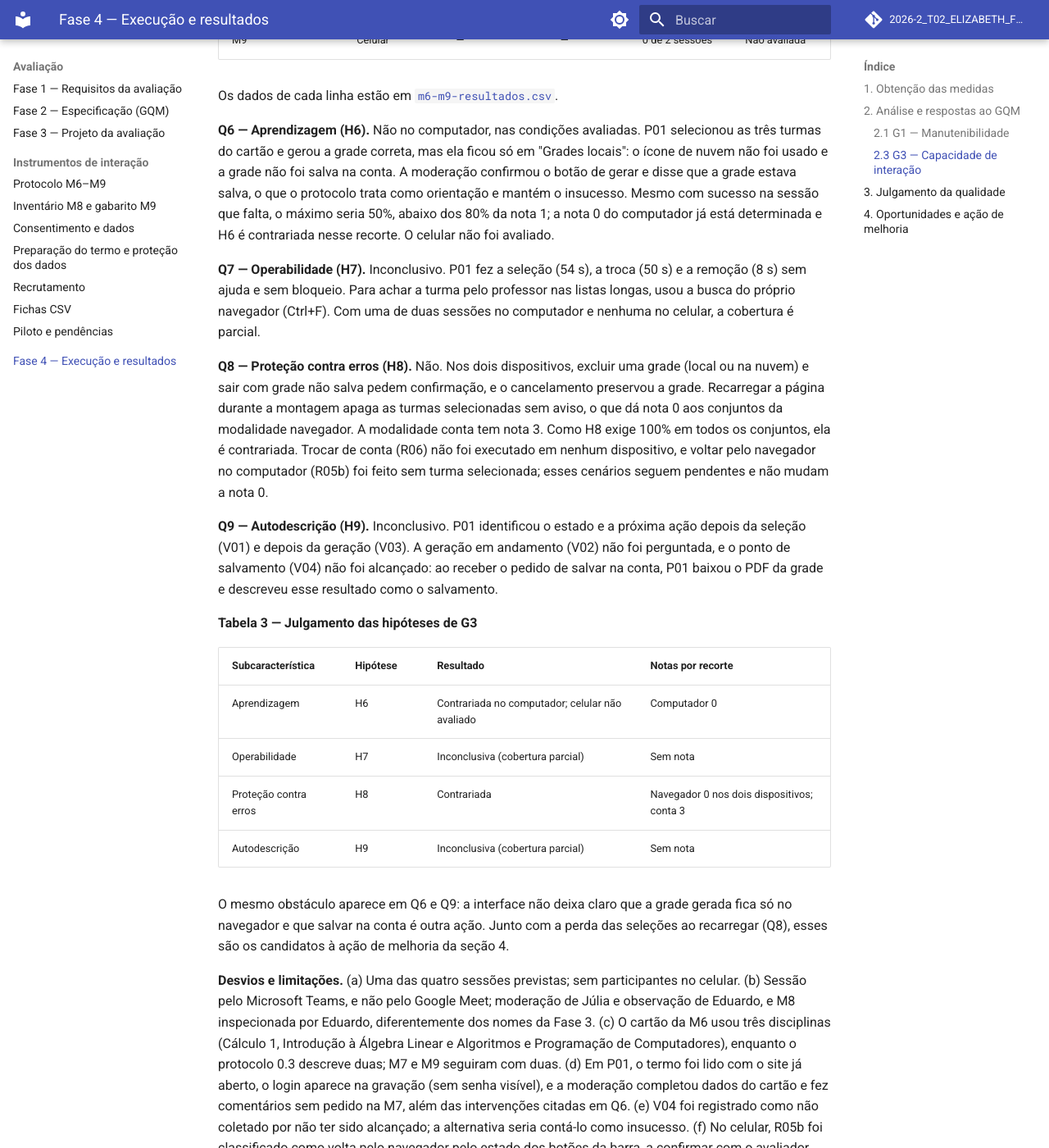
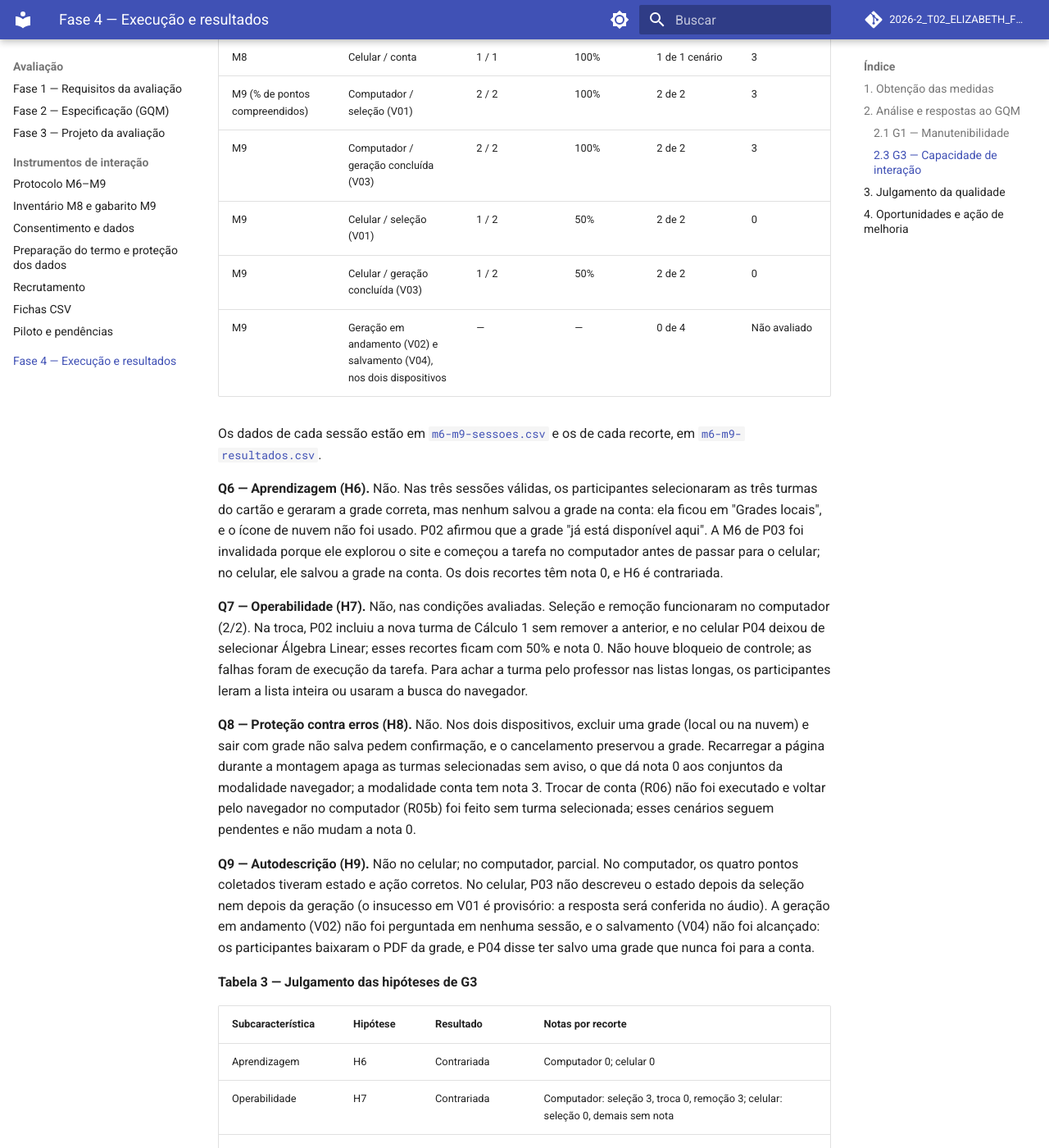
Before and after one commit to FCTE-Qualidade-de-Software-1/2026-2_T02_ELIZABETH_FRIEDMAN, an MkDocs documentation site: the page built from docs/fase-4.md, in a window 1280 px wide and 1400 px high, scrolled down 4953 px. Shown: the whole window at 82% size. Built offline with MkDocs 1.6.1 and Material for MkDocs 9.7.7, drawn with Linux system fonts in a browser that asks for light colours; comment, search, counter and statistics services are not loaded; some of the changed text lies outside the part shown.

Commit message:
docs(fase-4): inclui as sessões P02 a P04 nos resultados de G3

```diff
--- a/docs/fase-4.md
+++ b/docs/fase-4.md
@@ -18,7 +18,7 @@ Dados de participantes: anonimizar e descrever as condições de acesso (premiss
 | M1.2 — Analisabilidade | 15/11/2026 | Kaleb | [blocos do Radon](avaliacao/dados/g1/m1-2-radon-blocos.json), [blocos do ESLint](avaliacao/dados/g1/m1-2-eslint-blocos.json), [maiores CC por recorte](avaliacao/dados/g1/m1-2-maximos-cc.json); pacote completo em [`formal/estatica/`](https://github.com/FCTE-Qualidade-de-Software-1/2026-2_T02_ELIZABETH_FRIEDMAN/tree/main/avaliacao/manutenibilidade/evidencias/formal/estatica) | [Roteiro de M1.2](https://github.com/FCTE-Qualidade-de-Software-1/2026-2_T02_ELIZABETH_FRIEDMAN/blob/main/avaliacao/manutenibilidade/README.md#m12--complexidade-ciclomática), [`coletar.py`](https://github.com/FCTE-Qualidade-de-Software-1/2026-2_T02_ELIZABETH_FRIEDMAN/blob/main/avaliacao/manutenibilidade/coletar.py) e [resultados](avaliacao/dados/g1/m1-1-m1-2-resultados.csv) |
 | M1.3 — Modificabilidade | 12/11/2026 | Joaquim  | [Patches de C1 e C2](https://github.com/FCTE-Qualidade-de-Software-1/2026-2_T02_ELIZABETH_FRIEDMAN/tree/main/avaliacao/manutenibilidade/evidencias/M1.3) e [verificação a posteriori](https://github.com/FCTE-Qualidade-de-Software-1/2026-2_T02_ELIZABETH_FRIEDMAN/tree/main/avaliacao/manutenibilidade/evidencias/M1.3/verificacao-a-posteriori) (relatório e logs) | [Roteiro de M1.3](https://github.com/FCTE-Qualidade-de-Software-1/2026-2_T02_ELIZABETH_FRIEDMAN/blob/main/avaliacao/manutenibilidade/README.md#m13--mudanças-controladas) e [relatório da verificação](https://github.com/FCTE-Qualidade-de-Software-1/2026-2_T02_ELIZABETH_FRIEDMAN/tree/main/avaliacao/manutenibilidade/evidencias/M1.3/verificacao-a-posteriori/RELATORIO.md) |
 | M1.4 — Testabilidade | 15/11/2026 | Kaleb | [`coverage.json`](avaliacao/dados/g1/m1-4-coverage.json), [auditoria do inventário](avaliacao/dados/g1/m1-4-auditoria-inventario.json), [ambiente](avaliacao/dados/g1/m1-4-ambiente.txt); log e demais arquivos em [`formal/M1.4/`](https://github.com/FCTE-Qualidade-de-Software-1/2026-2_T02_ELIZABETH_FRIEDMAN/tree/main/avaliacao/manutenibilidade/evidencias/formal/M1.4/execucao-docker) | [Roteiro de M1.4](https://github.com/FCTE-Qualidade-de-Software-1/2026-2_T02_ELIZABETH_FRIEDMAN/blob/main/avaliacao/manutenibilidade/README.md#m14--cobertura-de-linhas), [`cobertura.sh`](https://github.com/FCTE-Qualidade-de-Software-1/2026-2_T02_ELIZABETH_FRIEDMAN/blob/main/avaliacao/manutenibilidade/cobertura.sh), [`resumir_cobertura.py`](https://github.com/FCTE-Qualidade-de-Software-1/2026-2_T02_ELIZABETH_FRIEDMAN/blob/main/avaliacao/manutenibilidade/resumir_cobertura.py) e [resultados](avaliacao/dados/g1/m1-4-resultados.csv) |
-| M6, M7 e M9 — Interação (sessão P01) | 15/11/2026 | Júlia (moderadora) e Eduardo (observador) | [`m6-m9-p01.csv`](avaliacao/dados/g3/m6-m9-p01.csv); vídeo e transcrição em acesso restrito, citados pelo código e pelo tempo do vídeo | [Protocolo 0.3](avaliacao-interacao/protocolo.md), [instrumentos](avaliacao-interacao/instrumentos.md) e [resultados por recorte](avaliacao/dados/g3/m6-m9-resultados.csv) |
+| M6, M7 e M9 — Interação (sessões P01 a P04) | 15/11/2026 | Júlia (moderadora) e Eduardo (observador) | [`m6-m9-sessoes.csv`](avaliacao/dados/g3/m6-m9-sessoes.csv); vídeos e transcrições em acesso restrito, citados pelo código e pelo tempo do vídeo | [Protocolo 0.3](avaliacao-interacao/protocolo.md), [instrumentos](avaliacao-interacao/instrumentos.md) e [resultados por recorte](avaliacao/dados/g3/m6-m9-resultados.csv) |
 | M8 — Proteção contra perda | 16/11/2026 | Eduardo | [`m8-inventario.csv`](avaliacao/dados/g3/m8-inventario.csv), [`m8-observacoes.csv`](avaliacao/dados/g3/m8-observacoes.csv) e [capturas](https://github.com/FCTE-Qualidade-de-Software-1/2026-2_T02_ELIZABETH_FRIEDMAN/tree/main/docs/avaliacao/dados/g3/m8-capturas) de antes, aviso e depois | [Instrumentos, seção 1](avaliacao-interacao/instrumentos.md#1-inventario-m8) e [resultados por recorte](avaliacao/dados/g3/m6-m9-resultados.csv) |
 
 ## 2. Análise e respostas ao GQM
@@ -133,84 +133,96 @@ executada em contêineres `linux/amd64` emulados em um computador com Apple Sili
 ### 2.3 G3 — Capacidade de interação
 
 Coleta no site público, na versão `3d399e7` (último commit e último *deployment* conferidos
-em 15/11 e 16/11/2026), conforme o [protocolo 0.3](avaliacao-interacao/protocolo.md). Houve
-uma sessão com participante (P01, computador, 15/11) e a inspeção de M8 nos dois
-dispositivos (16/11). A segunda sessão no computador e as duas no celular não foram feitas.
-Pela [Fase 2, seção 4.4](fase-2.md#44-regras-de-aplicacao-e-julgamento-de-interacao-m6m9),
-os resultados aparecem com a cobertura indicada e sem nota consolidada; um recorte com nota
-0 já determinada contraria a hipótese.
+em 15/11 e 16/11/2026), conforme o [protocolo 0.3](avaliacao-interacao/protocolo.md). Foram
+feitas as quatro sessões previstas em 15/11/2026: P01 e P02 no computador, P03 e P04 no
+celular. A inspeção de M8 foi feita nos dois dispositivos em 16/11. Cada recorte foi julgado
+pela [Fase 2, seção 4.4](fase-2.md#44-regras-de-aplicacao-e-julgamento-de-interacao-m6m9):
+recortes sem cobertura completa ficam sem nota, exceto quando a nota 0 já está determinada.
 
 **Tabela 2 — Resultados de G3 por métrica e recorte**
 
 | Métrica | Recorte | Numerador / denominador | Valor | Cobertura | Nota |
 |---------|---------|-------------------------|-------|-----------|------|
-| M6 (% de sucesso no primeiro uso) | Computador / conta | 0 / 1 | 0% | 1 de 2 sessões | 0 (máximo possível: 50%) |
-| M6 | Celular | — | — | 0 de 2 sessões | Não avaliada |
-| M7 (% de sucesso independente) | Computador / seleção | 1 / 1 | 100% | 1 de 2 sessões | Sem nota |
-| M7 | Computador / troca | 1 / 1 | 100% | 1 de 2 sessões | Sem nota |
-| M7 | Computador / remoção | 1 / 1 | 100% | 1 de 2 sessões | Sem nota |
-| M7 | Celular | — | — | 0 de 2 sessões | Não avaliada |
+| M6 (% de sucesso no primeiro uso) | Computador / conta | 0 / 2 | 0% | 2 de 2 sessões | 0 |
+| M6 | Celular / conta | 0 / 1 | 0% | 1 de 2 sessões (P03 inválida) | 0 (máximo possível: 50%) |
+| M7 (% de sucesso independente) | Computador / seleção | 2 / 2 | 100% | 2 de 2 | 3 |
+| M7 | Computador / troca | 1 / 2 | 50% | 2 de 2 | 0 |
+| M7 | Computador / remoção | 2 / 2 | 100% | 2 de 2 | 3 |
+| M7 | Celular / seleção | 1 / 2 | 50% | 2 de 2 | 0 |
+| M7 | Celular / troca | 1 / 1 | 100% | 1 de 2 (P04 inválida) | Sem nota |
+| M7 | Celular / remoção | 1 / 1 | 100% | 1 de 2 (P04 inválida) | Sem nota |
 | M8 (% de cenários protegidos) | Computador / navegador | 3 / 4 | 75% | 4 de 6 cenários | 0 |
 | M8 | Computador / conta | 1 / 1 | 100% | 1 de 1 cenário | 3 |
 | M8 | Celular / navegador | 4 / 5 | 80% | 5 de 6 cenários | 0 |
 | M8 | Celular / conta | 1 / 1 | 100% | 1 de 1 cenário | 3 |
-| M9 (% de pontos compreendidos) | Computador / V01 e V03 | 2 / 2 | 100% | 2 de 4 pontos, 1 de 2 sessões | Sem nota |
-| M9 | Celular | — | — | 0 de 2 sessões | Não avaliada |
+| M9 (% de pontos compreendidos) | Computador / seleção (V01) | 2 / 2 | 100% | 2 de 2 | 3 |
+| M9 | Computador / geração concluída (V03) | 2 / 2 | 100% | 2 de 2 | 3 |
+| M9 | Celular / seleção (V01) | 1 / 2 | 50% | 2 de 2 | 0 |
+| M9 | Celular / geração concluída (V03) | 1 / 2 | 50% | 2 de 2 | 0 |
+| M9 | Geração em andamento (V02) e salvamento (V04), nos dois dispositivos | — | — | 0 de 4 | Não avaliado |
 
-Os dados de cada linha estão em [`m6-m9-resultados.csv`](avaliacao/dados/g3/m6-m9-resultados.csv).
+Os dados de cada sessão estão em [`m6-m9-sessoes.csv`](avaliacao/dados/g3/m6-m9-sessoes.csv)
+e os de cada recorte, em [`m6-m9-resultados.csv`](avaliacao/dados/g3/m6-m9-resultados.csv).
 
-**Q6 — Aprendizagem (H6).** Não no computador, nas condições avaliadas. P01 selecionou as três
-turmas do cartão e gerou a grade correta, mas ela ficou só em "Grades locais": o ícone de
-nuvem não foi usado e a grade não foi salva na conta. A moderação confirmou o botão de gerar e
-disse que a grade estava salva, o que o protocolo trata como orientação e mantém o insucesso.
-Mesmo com sucesso na sessão que falta, o máximo seria 50%, abaixo dos 80% da nota 1; a nota 0
-do computador já está determinada e H6 é contrariada nesse recorte. O celular não foi avaliado.
+**Q6 — Aprendizagem (H6).** Não. Nas três sessões válidas, os participantes selecionaram as
+três turmas do cartão e geraram a grade correta, mas nenhum salvou a grade na conta: ela ficou
+em "Grades locais", e o ícone de nuvem não foi usado. P02 afirmou que a grade "já está
+disponível aqui". A M6 de P03 foi invalidada porque ele explorou o site e começou a tarefa no
+computador antes de passar para o celular; no celular, ele salvou a grade na conta. Os dois
+recortes têm nota 0, e H6 é contrariada.
 
-**Q7 — Operabilidade (H7).** Inconclusivo. P01 fez a seleção (54 s), a troca (50 s) e a remoção
-(8 s) sem ajuda e sem bloqueio. Para achar a turma pelo professor nas listas longas, usou a
-busca do próprio navegador (Ctrl+F). Com uma de duas sessões no computador e nenhuma no
-celular, a cobertura é parcial.
+**Q7 — Operabilidade (H7).** Não, nas condições avaliadas. Seleção e remoção funcionaram no
+computador (2/2). Na troca, P02 incluiu a nova turma de Cálculo 1 sem remover a anterior, e no
+celular P04 deixou de selecionar Álgebra Linear; esses recortes ficam com 50% e nota 0. Não
+houve bloqueio de controle; as falhas foram de execução da tarefa. Para achar a turma pelo
+professor nas listas longas, os participantes leram a lista inteira ou usaram a busca do
+navegador.
 
 **Q8 — Proteção contra erros (H8).** Não. Nos dois dispositivos, excluir uma grade (local ou na
 nuvem) e sair com grade não salva pedem confirmação, e o cancelamento preservou a grade.
 Recarregar a página durante a montagem apaga as turmas selecionadas sem aviso, o que dá nota
-0 aos conjuntos da modalidade navegador. A modalidade conta tem nota 3. Como H8 exige 100% em
-todos os conjuntos, ela é contrariada. Trocar de conta (R06) não foi executado em nenhum
-dispositivo, e voltar pelo navegador no computador (R05b) foi feito sem turma selecionada;
-esses cenários seguem pendentes e não mudam a nota 0.
+0 aos conjuntos da modalidade navegador; a modalidade conta tem nota 3. Trocar de conta (R06)
+não foi executado e voltar pelo navegador no computador (R05b) foi feito sem turma
+selecionada; esses cenários seguem pendentes e não mudam a nota 0.
 
-**Q9 — Autodescrição (H9).** Inconclusivo. P01 identificou o estado e a próxima ação depois da
-seleção (V01) e depois da geração (V03). A geração em andamento (V02) não foi perguntada, e o
-ponto de salvamento (V04) não foi alcançado: ao receber o pedido de salvar na conta, P01
-baixou o PDF da grade e descreveu esse resultado como o salvamento.
+**Q9 — Autodescrição (H9).** Não no celular; no computador, parcial. No computador, os quatro
+pontos coletados tiveram estado e ação corretos. No celular, P03 não descreveu o estado depois
+da seleção nem depois da geração (o insucesso em V01 é provisório: a resposta será conferida
+no áudio). A geração em andamento (V02) não foi perguntada em nenhuma sessão, e o salvamento
+(V04) não foi alcançado: os participantes baixaram o PDF da grade, e P04 disse ter salvo uma
+grade que nunca foi para a conta.
 
 **Tabela 3 — Julgamento das hipóteses de G3**
 
 | Subcaracterística | Hipótese | Resultado | Notas por recorte |
 |-------------------|----------|-----------|-------------------|
-| Aprendizagem | H6 | Contrariada no computador; celular não avaliado | Computador 0 |
-| Operabilidade | H7 | Inconclusiva (cobertura parcial) | Sem nota |
+| Aprendizagem | H6 | Contrariada | Computador 0; celular 0 |
+| Operabilidade | H7 | Contrariada | Computador: seleção 3, troca 0, remoção 3; celular: seleção 0, demais sem nota |
 | Proteção contra erros | H8 | Contrariada | Navegador 0 nos dois dispositivos; conta 3 |
-| Autodescrição | H9 | Inconclusiva (cobertura parcial) | Sem nota |
+| Autodescrição | H9 | Contrariada (celular) | Computador V01 e V03 com 3; celular V01 e V03 com 0; V02 e V04 não avaliados |
 
-O mesmo obstáculo aparece em Q6 e Q9: a interface não deixa claro que a grade gerada fica só
-no navegador e que salvar na conta é outra ação. Junto com a perda das seleções ao recarregar
-(Q8), esses são os candidatos à ação de melhoria da seção 4.
+O obstáculo mais frequente é o salvamento: a interface não deixa claro que a grade gerada
+fica só no navegador e que salvar na conta é outra ação. Ele aparece em Q6 e em Q9 e, junto
+com a perda das seleções ao recarregar (Q8), é o principal candidato à ação de melhoria da
+seção 4.
 
-**Desvios e limitações.** (a) Uma das quatro sessões previstas; sem participantes no celular.
-(b) Sessão pelo Microsoft Teams, e não pelo Google Meet; moderação de Júlia e observação de
-Eduardo, e M8 inspecionada por Eduardo, diferentemente dos nomes da Fase 3. (c) O cartão da M6
-usou três disciplinas (Cálculo 1, Introdução à Álgebra Linear e Algoritmos e Programação de
-Computadores), enquanto o protocolo 0.3 descreve duas; M7 e M9 seguiram com duas. (d) Em P01,
-o termo foi lido com o site já aberto, o login aparece na gravação (sem senha visível), e a
-moderação completou dados do cartão e fez comentários sem pedido na M7, além das intervenções
-citadas em Q6. (e) V04 foi registrado como não coletado por não ter sido alcançado; a
-alternativa seria contá-lo como insucesso. (f) No celular, R05b foi classificado como volta pelo
-navegador pelo estado dos botões da barra, a confirmar com o avaliador.
+**Desvios e limitações.** (a) Amostra de conveniência de quatro pessoas, duas por dispositivo;
+um dos participantes tem vínculo pessoal com integrante da equipe. (b) P01 participou pelo
+Microsoft Teams e os demais pelo Google Meet; moderação de Júlia e observação de Eduardo, e M8
+inspecionada por Eduardo, diferentemente dos nomes da Fase 3. (c) O cartão da M6 usou três
+disciplinas (Cálculo 1, Introdução à Álgebra Linear e Algoritmos e Programação de
+Computadores), enquanto o protocolo 0.3 descreve duas; M7 e M9 usaram duas. (d) A exploração
+livre foi anunciada como 1,5 minuto, abaixo dos 3 minutos do protocolo, e os cartões foram
+ditados em partes. (e) Em P01, a moderação confirmou o botão de gerar e disse que a grade
+estava salva; em P02 a P04, a instrução de V04 foi alterada para aceitar salvar localmente
+ou baixar o PDF, por isso V04 não foi coletado. (f) Em P04, a lista de turmas selecionadas não
+foi exibida ao fim da troca e da remoção, e essas tarefas foram invalidadas. (g) No celular,
+R05b foi classificado como volta pelo navegador pelo estado dos botões da barra, a confirmar
+com o avaliador.
 
-**Acesso aos dados.** Vídeo, transcrição e termo de P01 ficam em acesso restrito à equipe e são
-citados pelo código e pelo tempo do vídeo; as respostas literais não são publicadas. A M8 não
-tem participante, e suas capturas estão publicadas.
+**Acesso aos dados.** Vídeos, transcrições e termos de consentimento ficam em acesso restrito à
+equipe e são citados pelo código e pelo tempo do vídeo; as respostas literais não são
+publicadas. A M8 não tem participante, e suas capturas estão publicadas.
 
 ## 3. Julgamento da qualidade
 
```
Also changed, not shown: docs/avaliacao/dados/g3/m6-m9-p01.csv (deleted, +0 -9 lines), docs/avaliacao/dados/g3/m6-m9-resultados.csv (+16 -11 lines), docs/avaliacao/dados/g3/m6-m9-sessoes.csv (added, +33 -0 lines).
